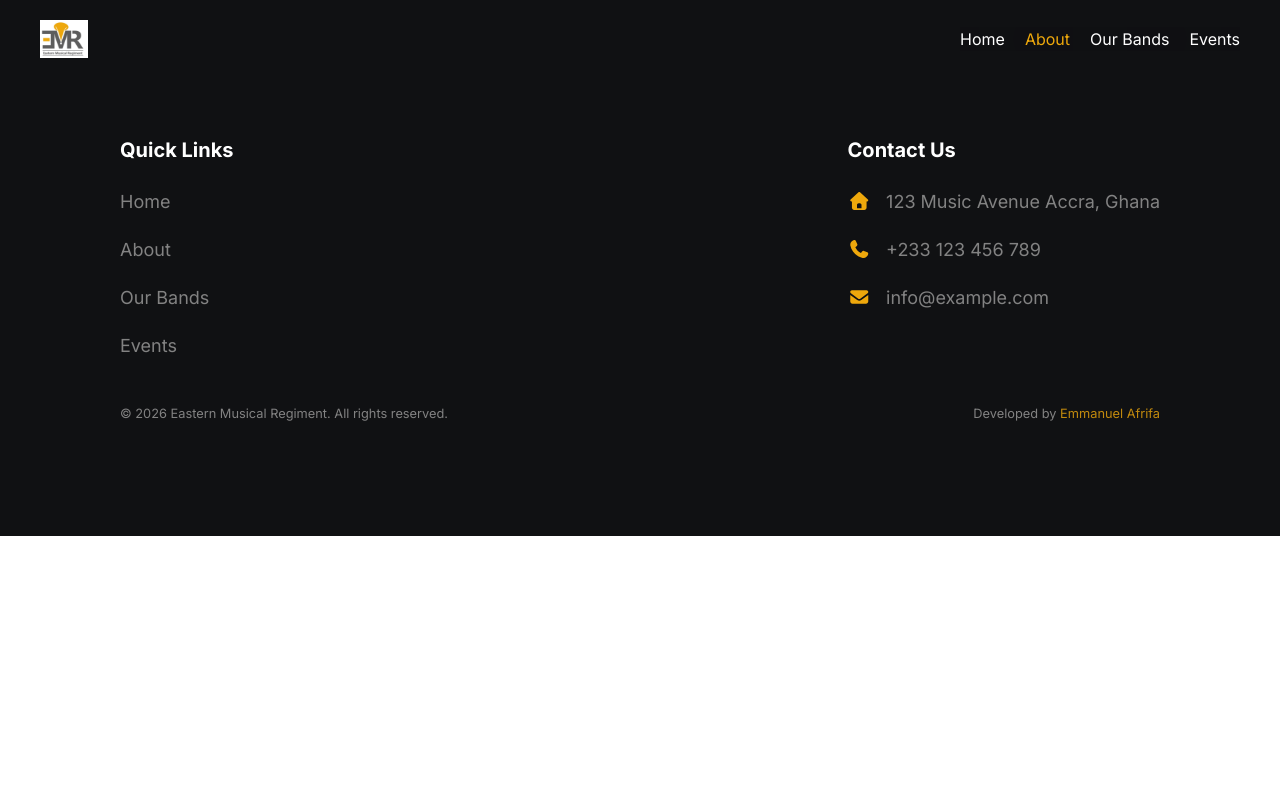
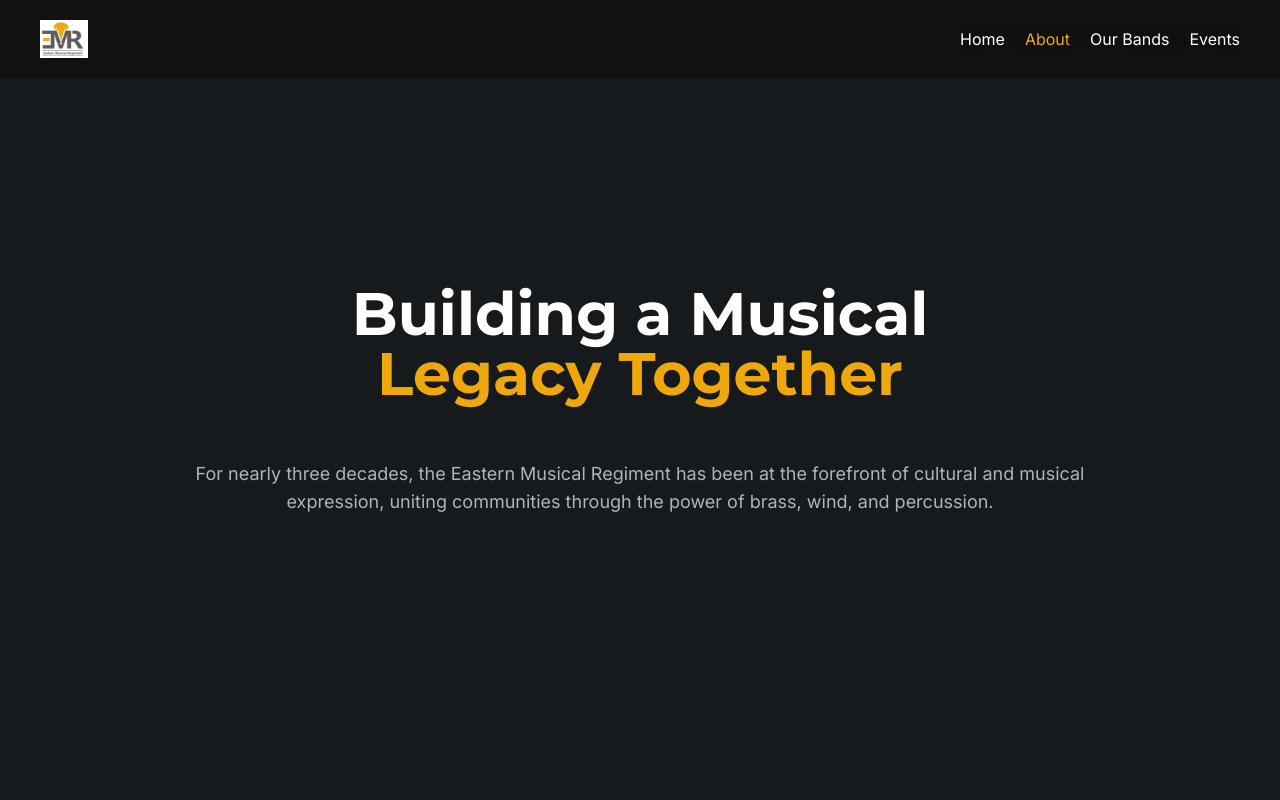
Before and after one commit to Emmanuel-Afrifa/eastern-musical-regiment-website, a Next.js app in the folder frontend/: page /about in a window 1280 px wide. Shown: the top 800 px of the page. Built offline with nearby package versions, Linux system fonts and the light colour scheme.

Commit message:
Added the AboutIntroSection and modified the Section component to receive generic classnames

```diff
--- a/frontend/src/app/about/page.tsx
+++ b/frontend/src/app/about/page.tsx
@@ -1,8 +1,9 @@
+import AboutPageTemplate from "../components/_templates/AboutPageTemplate"
 
 const page = () => {
     return (
         <section>
-            This is the about us page
+            <AboutPageTemplate />
         </section>
     )
 }
--- /dev/null
+++ b/frontend/src/app/components/_templates/AboutPageTemplate.tsx
@@ -0,0 +1,11 @@
+import AboutIntroSection from "../organisms/AboutIntroSection"
+
+const AboutPageTemplate = () => {
+    return (
+        <section>
+            <AboutIntroSection />
+        </section>
+    )
+}
+
+export default AboutPageTemplate
--- a/frontend/src/app/components/atoms/Section.tsx
+++ b/frontend/src/app/components/atoms/Section.tsx
@@ -1,10 +1,10 @@
 import { cn } from "@/src/lib/cn";
 
-const Section = ({children, bgColor = "bg-bg-black"}: {
-    children: React.ReactNode; bgColor?: string
+const Section = ({children, bgColor = "bg-bg-black", classname}: {
+    children: React.ReactNode; bgColor?: string, classname?: string
 }) => {
     return (
-        <section className={cn("w-full center py-28", bgColor)}>
+        <section className={cn("w-full center py-28", bgColor, classname)}>
             {children}
         </section>
     )
--- /dev/null
+++ b/frontend/src/app/components/organisms/AboutIntroSection.tsx
@@ -0,0 +1,26 @@
+import Section from "../atoms/Section"
+import Container from "../atoms/Container"
+import TitleSplitColors from "../atoms/TitleSplitColors"
+
+
+const AboutIntroSection = () => {
+    return (
+        <Section classname="min-h-screen">
+            <Container>
+                <div className="flex flex-col items-center px-6 md:px-10 text-center">
+                    <TitleSplitColors
+                        firstTitle="Building a Musical"
+                        secondTitle="Legacy Together"
+                    />
+                    <p className="text-fg-gray mt-14 text-center section-description-text">
+                        For nearly three decades, the Eastern Musical Regiment has been at the
+                        forefront of cultural and musical expression, uniting communities
+                        through the power of brass, wind, and percussion.
+                    </p>
+                </div>
+            </Container>
+        </Section>
+    )
+}
+
+export default AboutIntroSection
```
